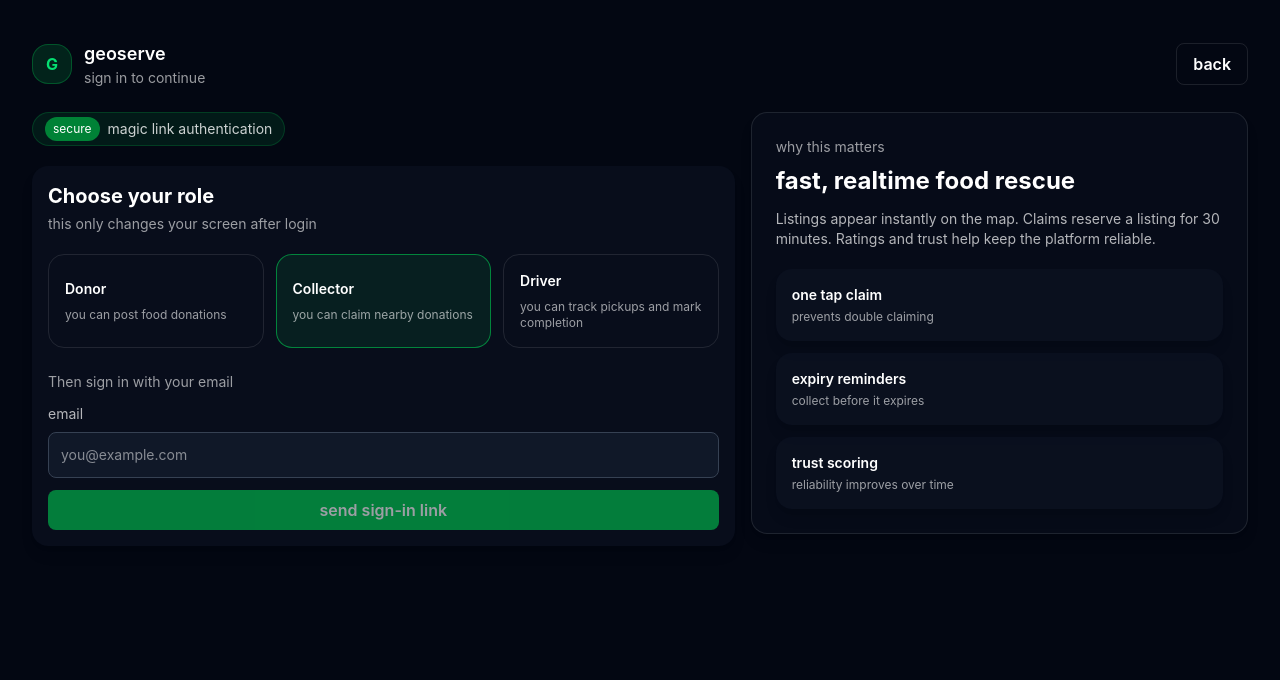
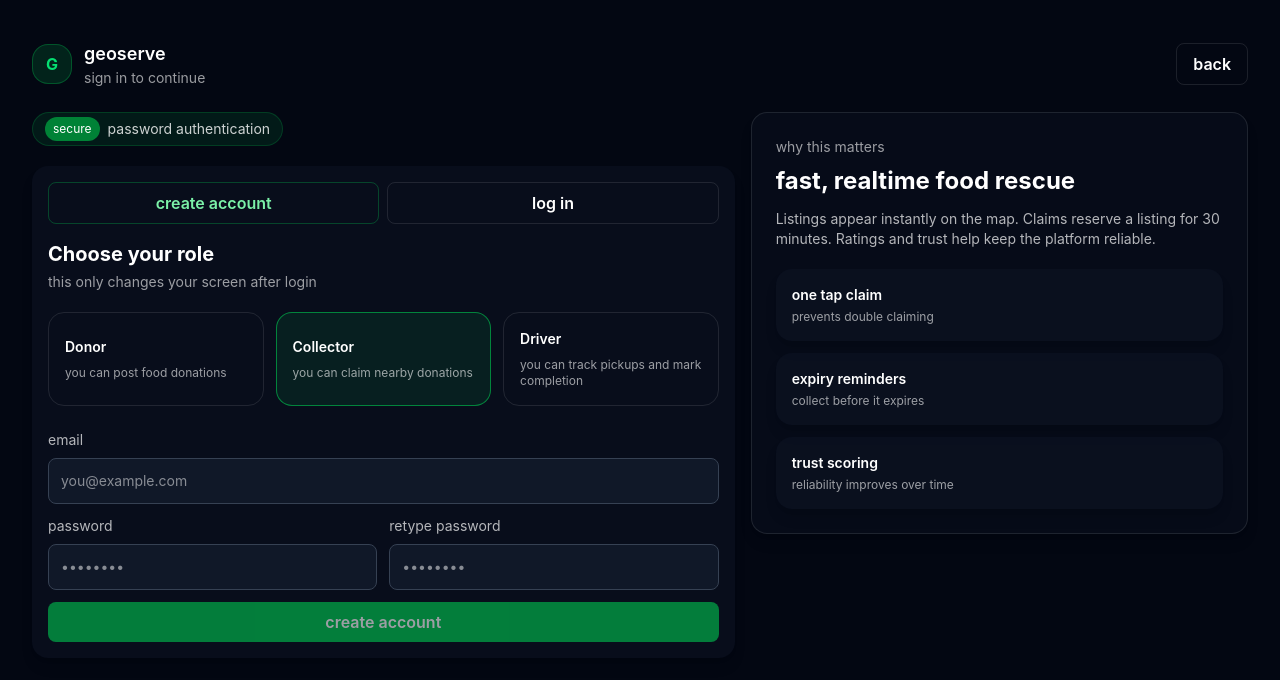
Before and after one commit to ShiiiivanshSingh/HackIndia-2026, a React (Vite) app: page / in a window 1280 px wide. Both pictures are taken after a click on the button "sign in". Shown: the top 680 px of the page. Built offline with nearby package versions, Linux system fonts and the light colour scheme.

Commit message:
login and signup changes

```diff
--- a/src/components/LoginModal.jsx
+++ b/src/components/LoginModal.jsx
@@ -3,8 +3,9 @@ import { useAppContext } from '../context/AppContext.jsx'
 import Button from '../ui/Button.jsx'
 
 export default function LoginModal({ open, onClose }) {
-  const { user, signInWithOtp } = useAppContext()
+  const { user, signInWithPassword } = useAppContext()
   const [email, setEmail] = useState('')
+  const [password, setPassword] = useState('')
   const [loading, setLoading] = useState(false)
   const [msg, setMsg] = useState(null)
 
@@ -15,8 +16,8 @@ export default function LoginModal({ open, onClose }) {
     setMsg(null)
     setLoading(true)
     try {
-      await signInWithOtp(email.trim())
-      setMsg('check your inbox for the sign-in link')
+      await signInWithPassword({ email: email.trim(), password })
+      setMsg('signed in')
     } catch (err) {
       setMsg(err?.message || 'sign in failed')
     } finally {
@@ -30,7 +31,7 @@ export default function LoginModal({ open, onClose }) {
         <div className="flex items-center justify-between gap-3 mb-3">
           <div>
             <div className="text-lg font-bold">sign in</div>
-            <div className="text-sm text-white/60">magic link via email</div>
+            <div className="text-sm text-white/60">email + password</div>
           </div>
           <button
             type="button"
@@ -54,12 +55,19 @@ export default function LoginModal({ open, onClose }) {
             />
           </label>
 
-          <Button
-            type="submit"
-            disabled={loading || !email.trim()}
-            className="w-full"
-          >
-            {loading ? 'sending...' : 'send sign-in link'}
+          <label className="grid gap-2">
+            <span className="text-sm text-white/70">password</span>
+            <input
+              type="password"
+              value={password}
+              onChange={(e) => setPassword(e.target.value)}
+              placeholder="••••••••"
+              className="p-3 rounded-lg border border-gray-700 bg-gray-900 text-sm outline-none focus:border-green-500"
+            />
+          </label>
+
+          <Button type="submit" disabled={loading || !email.trim() || !password} className="w-full">
+            {loading ? 'working...' : 'sign in'}
           </Button>
 
           {msg ? <div className="text-sm text-white/70">{msg}</div> : null}
--- a/src/context/AppContext.jsx
+++ b/src/context/AppContext.jsx
@@ -402,16 +402,36 @@ export function AppProvider({ children }) {
     await supabase.from('notifications').update({ read_at: new Date().toISOString() }).eq('id', notificationId)
   }
 
-  async function signInWithOtp(email) {
+  async function signUpWithPassword({ email, role, password }) {
     setError(null)
     if (!supabase) throw new Error('supabase not configured')
     if (!email) throw new Error('email required')
+    if (!role) throw new Error('role required')
+    if (!password) throw new Error('password required')
 
-    const { error: signInError } = await supabase.auth.signInWithOtp({
-      email
+    const { data, error: signUpError } = await supabase.auth.signUp({
+      email,
+      password,
+      options: { data: { role } }
+    })
+
+    if (signUpError) throw signUpError
+    return data
+  }
+
+  async function signInWithPassword({ email, password }) {
+    setError(null)
+    if (!supabase) throw new Error('supabase not configured')
+    if (!email) throw new Error('email required')
+    if (!password) throw new Error('password required')
+
+    const { data, error: signInError } = await supabase.auth.signInWithPassword({
+      email,
+      password
     })
 
     if (signInError) throw signInError
+    return data
   }
 
   async function signOut() {
@@ -460,7 +480,8 @@ export function AppProvider({ children }) {
       completeListing,
       markNotificationRead,
       profile,
-      signInWithOtp,
+      signUpWithPassword,
+      signInWithPassword,
       signOut,
       submitReview
     }),
--- a/src/pages/SignInPage.jsx
+++ b/src/pages/SignInPage.jsx
@@ -17,9 +17,12 @@ function modeToProfileHint(mode) {
 }
 
 export default function SignInPage({ initialMode = 'collector', onBack }) {
-  const { user, signInWithOtp } = useAppContext()
-  const [mode, setMode] = useState(initialMode)
+  const { user, signUpWithPassword, signInWithPassword } = useAppContext()
+  const [authMode, setAuthMode] = useState('signup') // signup: email+role+password+retype, login: email+password
+  const [mode, setMode] = useState(initialMode) // used for signup role + post-login screen routing
   const [email, setEmail] = useState('')
+  const [password, setPassword] = useState('')
+  const [retypePassword, setRetypePassword] = useState('')
   const [loading, setLoading] = useState(false)
   const [msg, setMsg] = useState(null)
 
@@ -41,10 +44,22 @@ export default function SignInPage({ initialMode = 'collector', onBack }) {
     setMsg(null)
     if (!email.trim()) return
     try {
+      setLoading(true)
+      if (authMode === 'signup') {
+        if (!password) return
+        if (!retypePassword) return
+        if (password !== retypePassword) {
+          setMsg('passwords do not match')
+          return
+        }
         localStorage.setItem('geoserve_ui_mode', mode)
-      setLoading(true)
-      await signInWithOtp(email.trim())
-      setMsg('check your inbox for the sign-in link')
+        const result = await signUpWithPassword({ email: email.trim(), role: mode, password })
+        setMsg(result?.session ? 'signed in' : 'account created (check your email to confirm)')
+      } else {
+        if (!password) return
+        await signInWithPassword({ email: email.trim(), password })
+        setMsg('signed in')
+      }
     } catch (err) {
       setMsg(err?.message || 'sign in failed')
     } finally {
@@ -74,10 +89,31 @@ export default function SignInPage({ initialMode = 'collector', onBack }) {
           <div className="lg:col-span-7">
             <div className="inline-flex items-center gap-2 px-3 py-1 rounded-full bg-green-500/10 border border-green-500/20 mb-5">
               <Badge variant="success">secure</Badge>
-              <span className="text-sm text-white/80">magic link authentication</span>
+              <span className="text-sm text-white/80">password authentication</span>
             </div>
 
             <Card className="bg-gray-900/40">
+              <div className="flex items-center gap-2 mb-4">
+                <Button
+                  type="button"
+                  variant={authMode === 'signup' ? 'secondary' : 'ghost'}
+                  className="flex-1"
+                  onClick={() => setAuthMode('signup')}
+                >
+                  create account
+                </Button>
+                <Button
+                  type="button"
+                  variant={authMode === 'login' ? 'secondary' : 'ghost'}
+                  className="flex-1"
+                  onClick={() => setAuthMode('login')}
+                >
+                  log in
+                </Button>
+              </div>
+
+              {authMode === 'signup' ? (
+                <>
                   <div className="text-xl font-bold">Choose your role</div>
                   <div className="mt-1 text-sm text-white/60">this only changes your screen after login</div>
 
@@ -96,11 +132,16 @@ export default function SignInPage({ initialMode = 'collector', onBack }) {
                       </button>
                     ))}
                   </div>
+                </>
+              ) : (
+                <>
+                  <div className="text-xl font-bold">Sign in</div>
+                  <div className="mt-1 text-sm text-white/60">enter your email and password</div>
+                </>
+              )}
 
               <div className="mt-6">
-                <div className="text-sm text-white/60">Then sign in with your email</div>
-
-                <form onSubmit={onSubmit} className="mt-3 grid gap-3 sm:grid-cols-2">
+                <form onSubmit={onSubmit} className="grid gap-3 sm:grid-cols-2">
                   <label className="grid gap-2 sm:col-span-2">
                     <span className="text-sm text-white/70">email</span>
                     <input
@@ -111,9 +152,33 @@ export default function SignInPage({ initialMode = 'collector', onBack }) {
                     />
                   </label>
 
+                  <label className="grid gap-2">
+                    <span className="text-sm text-white/70">password</span>
+                    <input
+                      type="password"
+                      value={password}
+                      onChange={(e) => setPassword(e.target.value)}
+                      className="p-3 rounded-lg border border-gray-700 bg-gray-900 text-sm outline-none focus:border-green-500"
+                      placeholder="••••••••"
+                    />
+                  </label>
+
+                  {authMode === 'signup' ? (
+                    <label className="grid gap-2">
+                      <span className="text-sm text-white/70">retype password</span>
+                      <input
+                        type="password"
+                        value={retypePassword}
+                        onChange={(e) => setRetypePassword(e.target.value)}
+                        className="p-3 rounded-lg border border-gray-700 bg-gray-900 text-sm outline-none focus:border-green-500"
+                        placeholder="••••••••"
+                      />
+                    </label>
+                  ) : null}
+
                   <div className="sm:col-span-2 flex items-center gap-3">
-                    <Button type="submit" disabled={loading || !email.trim()} className="flex-1">
-                      {loading ? 'sending...' : 'send sign-in link'}
+                    <Button type="submit" disabled={loading || !email.trim() || !password} className="flex-1">
+                      {loading ? 'working...' : authMode === 'signup' ? 'create account' : 'sign in'}
                     </Button>
                   </div>
                 </form>
```
Also changed, not shown: 1 other file (tests, documents, lock files or other folders). Lines whose indentation alone changed are shown as unchanged.
